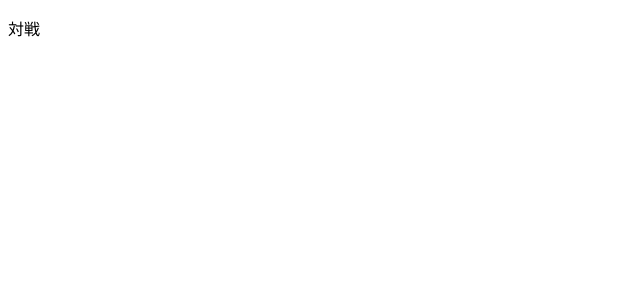
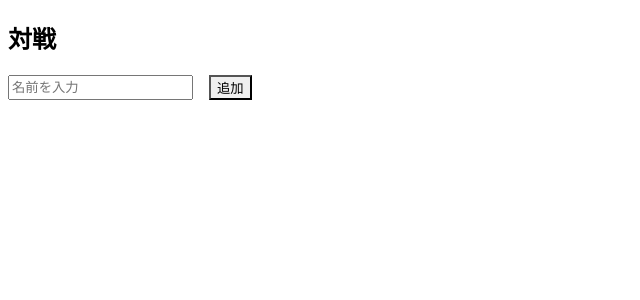
Before and after one commit to Kubbo0308/karaoke_app, a Next.js app: page /bingo/match in a window 1280 px wide. Shown: the top 300 px of the page, without its empty margins (0-640 px from the left). Built offline with nearby package versions, Linux system fonts and the light colour scheme.

Commit message:
ビンゴの対戦画面の名前追加処理作成

```diff
--- a/src/app/bingo/match/page.tsx
+++ b/src/app/bingo/match/page.tsx
@@ -1,5 +1,31 @@
-import { Text } from "@chakra-ui/react";
+"use client";
+
+import { Button, Flex, Heading, Input, Text } from "@chakra-ui/react";
+import React, { useState } from "react";
 
 export default function Match() {
-  return <Text>対戦</Text>;
+  const [name, setName] = useState<string>("");
+  const [member, setMember] = useState<string[]>([]);
+  const addMember = (name: string) => {
+    setMember([...member, name]);
+    setName("");
+  };
+  return (
+    <>
+      <Heading>対戦</Heading>
+      <Flex direction="column" gap="16px">
+        {member.map((item: string) => (
+          <Text>{item}</Text>
+        ))}
+      </Flex>
+      <Flex gap="16px">
+        <Input
+          placeholder="名前を入力"
+          value={name}
+          onChange={(event) => setName(event.target.value)}
+        />
+        <Button onClick={() => addMember(name)}>追加</Button>
+      </Flex>
+    </>
+  );
 }
```
